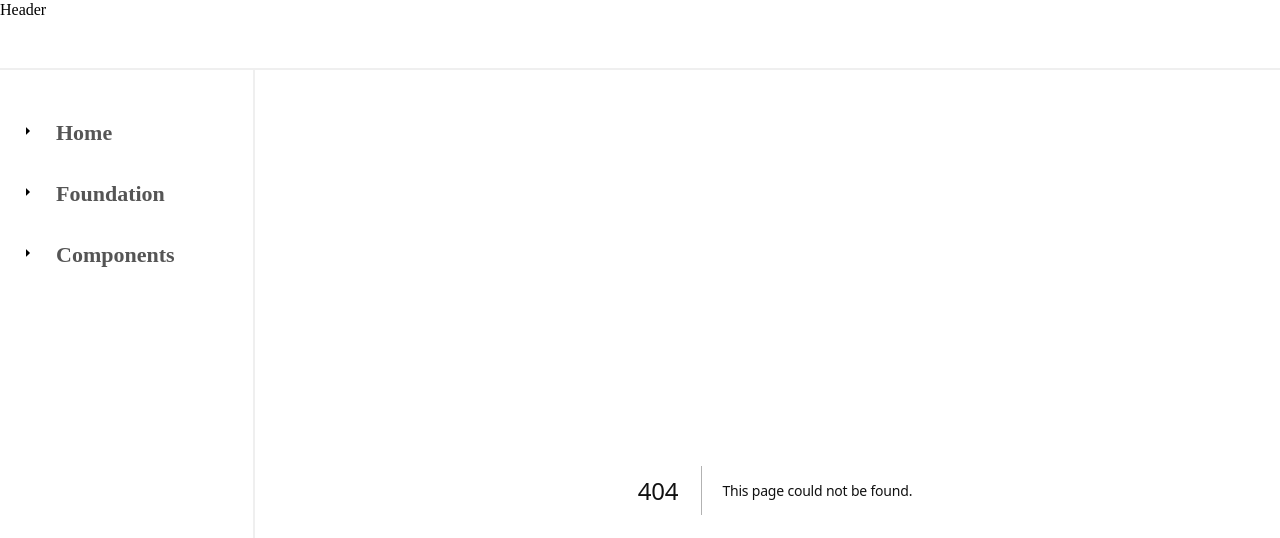
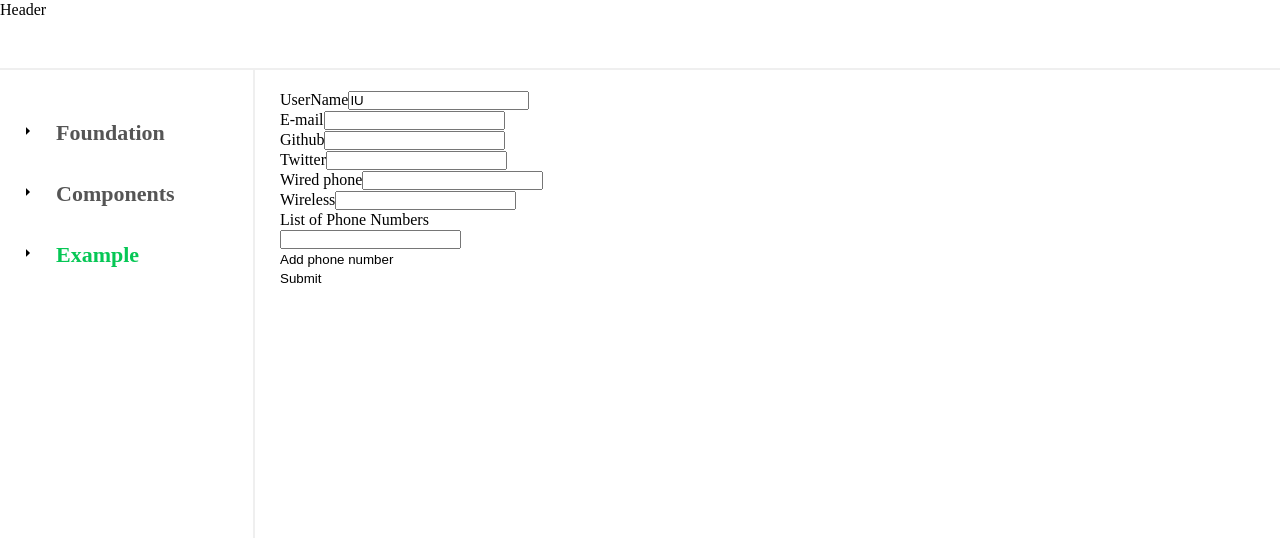
Before and after one commit to dongggggae/hyun-design-system, a Next.js app: page /validation in a window 1280 px wide. Before the commit this address had no page. Shown: the top 538 px of the page. Built offline with nearby package versions, Linux system fonts and the light colour scheme.

Commit message:
[DS-101]Page - Example 페이지 추가

```diff
--- /dev/null
+++ b/app/(route)/validation/page.tsx
@@ -0,0 +1,98 @@
+'use client';
+import { DevTool } from '@hookform/devtools';
+import { useForm, useFieldArray } from 'react-hook-form';
+
+type FormValues = {
+  username: string;
+  email: string;
+  social: {
+    github: string;
+    twitter: string;
+  };
+  phoneNumbers: string[];
+  phNumbers: {
+    number: string;
+  }[];
+};
+
+export default function ValidationPage() {
+  const {
+    register,
+    control,
+    handleSubmit,
+    formState: { errors },
+  } = useForm<FormValues>({
+    defaultValues: {
+      username: 'IU',
+      email: '',
+      social: {
+        github: '',
+        twitter: '',
+      },
+      phoneNumbers: ['', ''],
+      phNumbers: [{ number: '' }],
+    },
+  });
+
+  const onSubmit = (data: any) => {
+    console.log(data);
+  };
+
+  const { fields, append, remove } = useFieldArray({
+    name: 'phNumbers',
+    control: control,
+  });
+
+  return (
+    <div className="docs">
+      <form onSubmit={handleSubmit(onSubmit)}>
+        <div>
+          <label htmlFor="userName">UserName</label>
+          <input type="text" id="username" {...register('username')} />
+        </div>
+        <div>
+          <label htmlFor="email">E-mail</label>
+          <input type="text" id="email" {...register('email')} />
+        </div>
+        <div>
+          <label htmlFor="github">Github</label>
+          <input type="text" id="github" {...register('social.github')} />
+        </div>
+        <div>
+          <label htmlFor="twitter">Twitter</label>
+          <input type="text" id="twitter" {...register('social.twitter')} />
+        </div>
+        <div>
+          <label htmlFor="wired">Wired phone</label>
+          <input type="text" id="wired" {...register('phoneNumbers.0')} />
+        </div>
+        <div>
+          <label htmlFor="wireless">Wireless</label>
+          <input type="text" id="wireless" {...register('phoneNumbers.1')} />
+        </div>
+        <div>
+          <label>List of Phone Numbers</label>
+          <div>
+            {fields.map((field, index) => {
+              return (
+                <div key={field.id}>
+                  <input type="text" {...register(`phNumbers.${index}.number`)} />
+                  {index > 0 && (
+                    <button type="button" onClick={() => remove(index)}>
+                      Remove
+                    </button>
+                  )}
+                </div>
+              );
+            })}
+            <button type="button" onClick={() => append({ number: '' })}>
+              Add phone number
+            </button>
+          </div>
+        </div>
+        <button>Submit</button>
+        <DevTool control={control} />
+      </form>
+    </div>
+  );
+}
--- a/app/_data/nav.ts
+++ b/app/_data/nav.ts
@@ -1,5 +1,4 @@
 const navLinks = [
-  { name: 'Home', href: '/' },
   {
     type: 'group',
     name: 'Foundation',
@@ -176,6 +175,7 @@ const navLinks = [
       },
     ],
   },
+  { type: 'group', name: 'Example', href: '/validation', children: [{ name: 'Validation', href: '/validation' }] },
 ];
 
 export default navLinks;
```
